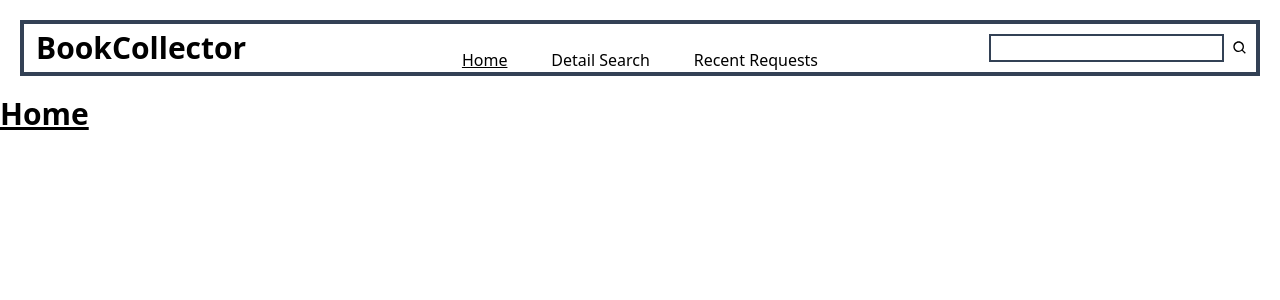
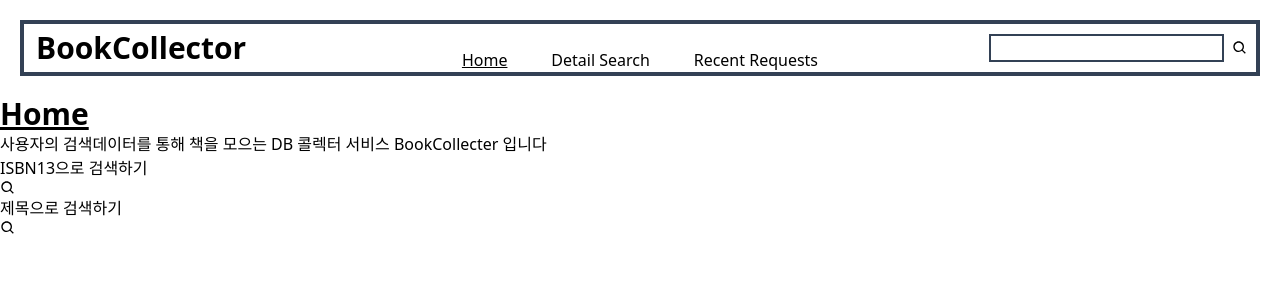
Before and after one commit to noname2048/bh-nextjs-typescript, a Next.js app: page / in a window 1280 px wide. Shown: the top 300 px of the page. Built offline with nearby package versions, Linux system fonts and the light colour scheme.

Commit message:
feat: add banner

```diff
--- /dev/null
+++ b/components/banner.tsx
@@ -0,0 +1,47 @@
+import { NextPage } from "next";
+import { BiSearch } from "react-icons/bi";
+import { useRouter } from "next/router";
+import { useState } from "react";
+
+const Banner: NextPage = () => {
+  const router = useRouter();
+  const [title, setTitle] = useState("");
+  const [isbn13, setIsbn13] = useState("");
+  return (
+    <div>
+      <span>
+        사용자의 검색데이터를 통해 책을 모으는 DB 콜렉터 서비스 BookCollecter
+        입니다
+      </span>
+      <div>
+        <span>ISBN13으로 검색하기</span>
+        <input type="text" />
+        <BiSearch />
+      </div>
+      <form
+        action="/search"
+        method="GET"
+        onSubmit={(e) => {
+          e.preventDefault();
+          router.push(`/search?title=${title}`);
+        }}
+      >
+        <span>제목으로 검색하기</span>
+        <input
+          name="title"
+          type="text"
+          onChange={(e) => {
+            setTitle(e.target.value);
+          }}
+        />
+        <BiSearch
+          onClick={() => {
+            router.push(`/search?title=${title}`);
+          }}
+        />
+      </form>
+    </div>
+  );
+};
+
+export default Banner;
--- a/pages/index.tsx
+++ b/pages/index.tsx
@@ -1,7 +1,13 @@
 import type { NextPage } from "next";
+import Banner from "../components/banner";
 
 const Home: NextPage = () => {
-  return <div className="text-3xl font-bold underline">Home</div>;
+  return (
+    <div>
+      <div className="text-3xl font-bold underline">Home</div>
+      <Banner></Banner>
+    </div>
+  );
 };
 
 export default Home;
```
